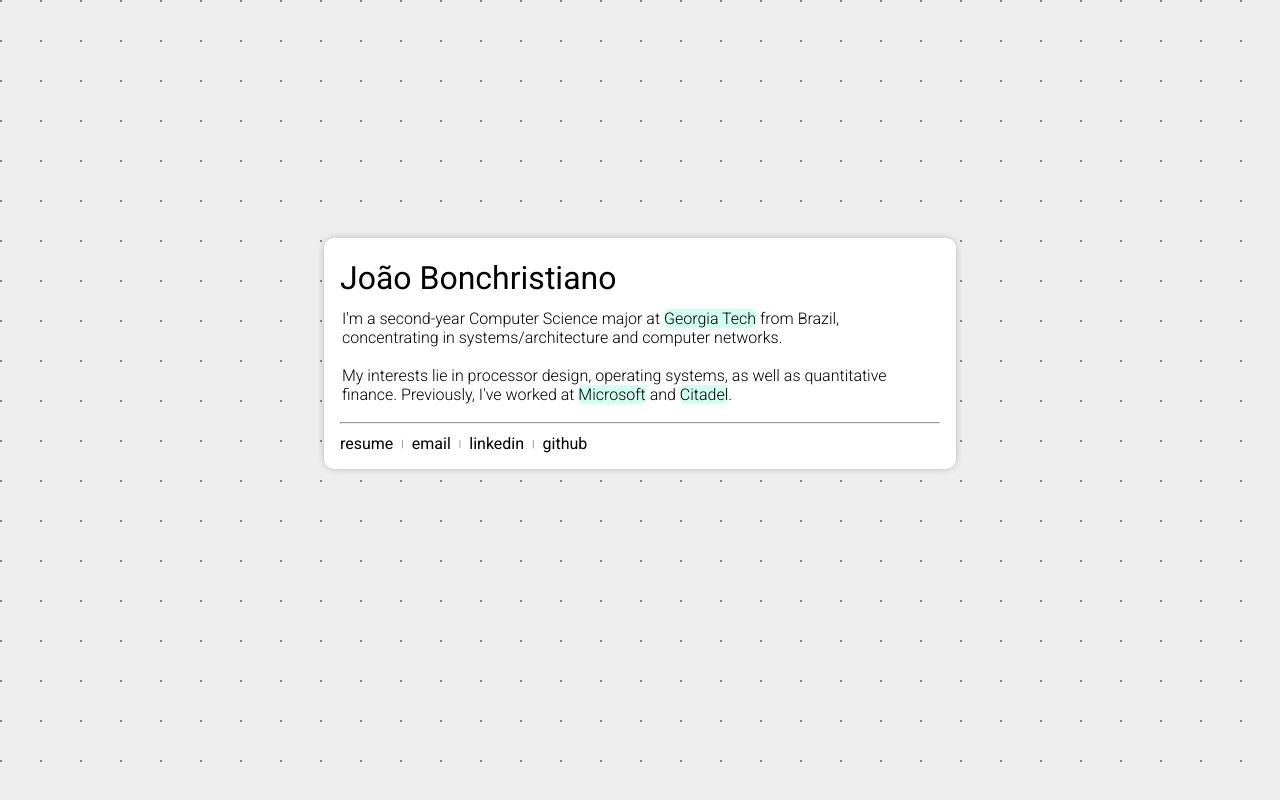
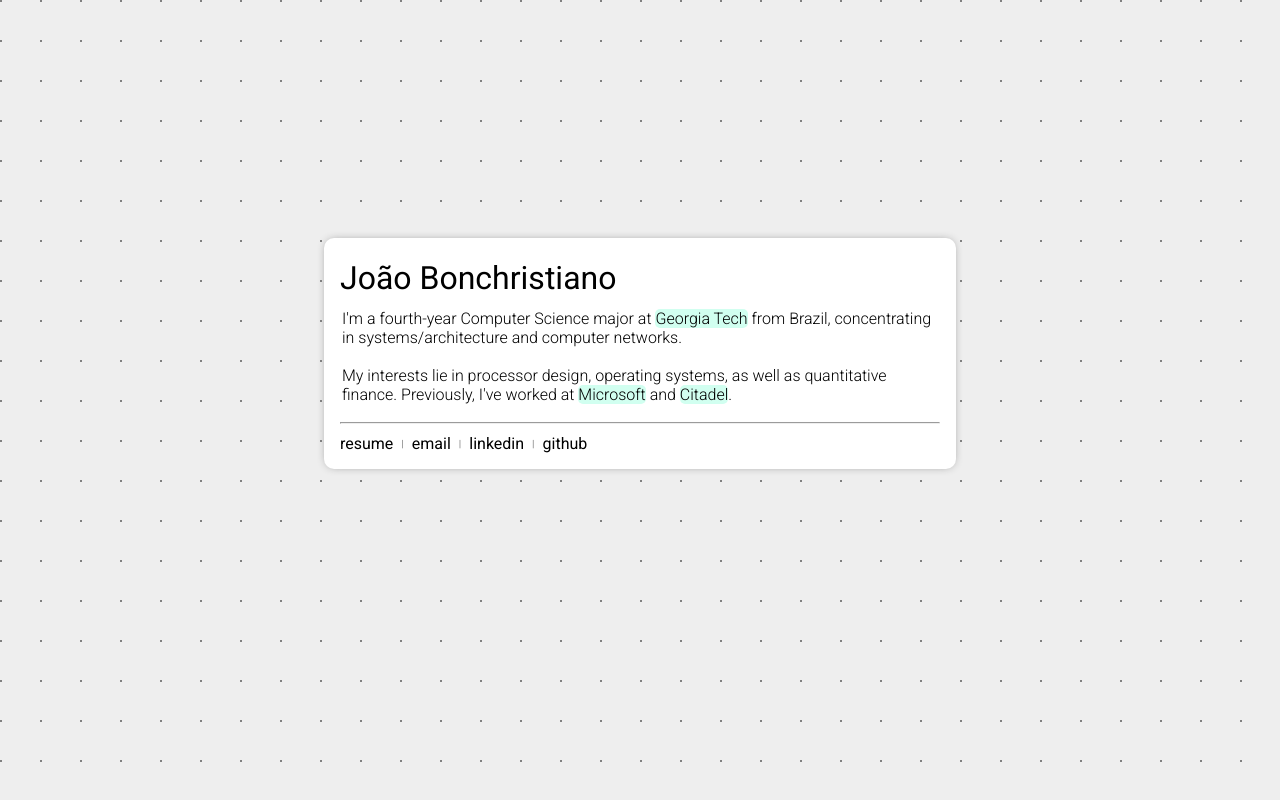
Before and after one commit to jpbonch/personal, a Next.js app: page / in a window 1280 px wide. Built offline with nearby package versions, Linux system fonts and the light colour scheme.

Commit message:
Update page.js

```diff
--- a/app/page.js
+++ b/app/page.js
@@ -4,7 +4,7 @@ export default function Home() {
   return (
     <main className={styles.main}>
       <h1 className={styles.name}>João Bonchristiano</h1>
-      <p className={styles.text}>I'm a second-year Computer Science major at <a className={styles.clickable} href="https://www.gatech.edu/">Georgia Tech</a> from Brazil,
+      <p className={styles.text}>I'm a fourth-year Computer Science major at <a className={styles.clickable} href="https://www.gatech.edu/">Georgia Tech</a> from Brazil,
       concentrating in systems/architecture and computer networks.
         <br></br>
          <br></br>My interests lie in processor design, operating systems, as well as quantitative finance.
```
